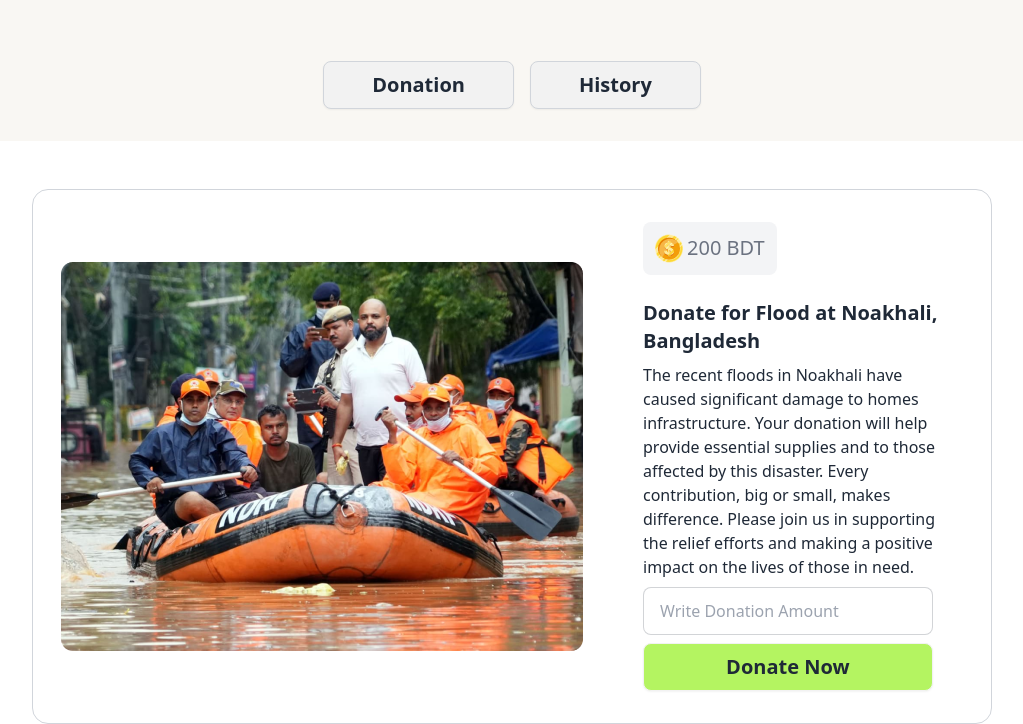
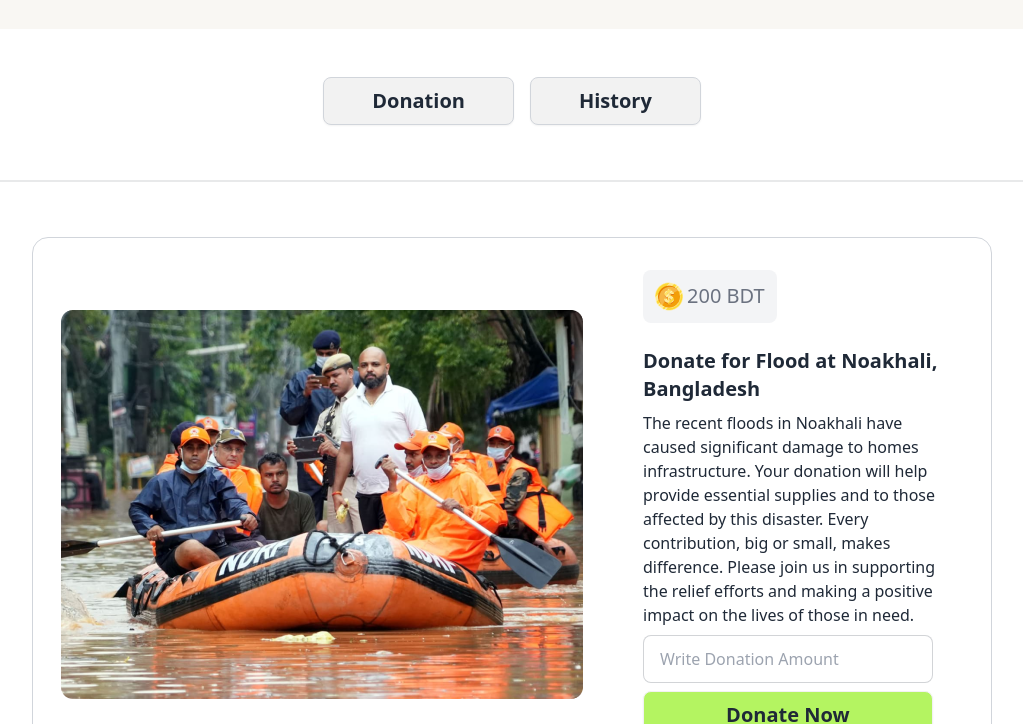
Before and after one commit to TamimReza-72/donation-website-repo, a plain HTML site: page index.html in a window 1280 px wide. Shown: the part 76-800 px from the top of the page, without its empty margins (128-1151 px from the left). Drawn offline with nearby package versions, Linux system fonts and the light colour scheme.

Commit message:
recorrected navbar section

```diff
--- a/index.html
+++ b/index.html
@@ -11,9 +11,9 @@
 </head>
 
 <body>
-  <header id="navbar" class=" bg-[#F9F7F3] sticky top-0 z-50 transition duration-300">
-    <div class="navbar pt-2 lg:pt-6 pb-8  ">
-      <div class="navbar-start pl-0 lg:pl-40">
+  <header id="navbar" class=" sticky top-0 z-50 transition duration-300">
+      <div  class="navbar pt-2 lg:pt-6 pb-8 bg-cover bg-[#F9F7F3]" >
+        <div class="navbar-start pl-0 lg:pl-40 ">
           <div>
             <button onclick="goToBlog()"
               class="btn p-3 lg:p-0 lg:px-8  text-xs lg:text-xl lg:font-semibold bg-[#B4F461] text-black ">Blog</button>
@@ -27,17 +27,21 @@
           <img class=" pl-2 w-8 lg:w-auto" src="assets/coin.png" alt="">
           <p class="text-xs lg:text-xl font-medium text-gray-500  "><span id="main-balance">20000</span> BDT</p>
         </div>
+
       </div>
-    <section class="flex justify-center space-x-4 mt-  py-8    ">
-
+      <div  class=" flex justify-center space-x-4 mt-4 py-8    ">
         <button id="donation-btn"
           class="btn px-6 lg:px-12 text-xl hover:bg-[#B4F461] border-gray-300 hover:font-bold hover:border-none">Donation</button>
         <button id="history-btn"
           class="btn px-6 lg:px-12 text-xl hover:bg-[#B4F461] border-gray-300 hover:font-bold hover:border-none">History</button>
-    </section>
+      </div>
   </header>
-  <main class="container mx-auto mt-12">
 
+
+
+  <main >
+    <div class="divider"></div>
+    <div class="container mx-auto mt-12">
       <!-- donation -->
     <div id="donation">
       <!-- card-1  -->
@@ -180,16 +184,26 @@
     <div id="history" class="hidden mt-24 mb-[560px]">
 
     </div>
+    </div>
+
   </main>
   <footer class=" bg-[#F9F7F3] p-28  ">
   </footer>
   <script>
     window.addEventListener('scroll', function () {
-      var navbar = document.getElementById('navbar');
+      const navbar = document.getElementById('navbar');
       if (window.scrollY > 50) {
         navbar.classList.add('bg-opacity-50', 'backdrop-blur-lg');
       } else {
         navbar.classList.remove('bg-opacity-50', 'backdrop-blur-lg');
+      }
+    });
+    window.addEventListener('scroll', function () {
+      const navbar2 = document.getElementById('navbar-2');
+      if (window.scrollY > 50) {
+        navbar2.classList.add('bg-opacity-50', 'backdrop-blur-lg');
+      } else {
+        navbar2.classList.remove('bg-opacity-50', 'backdrop-blur-lg');
       }
     });
   </script>
--- a/js/add.js
+++ b/js/add.js
@@ -103,5 +103,3 @@ document.getElementById('btn-3').addEventListener('click',function(event){
  document.getElementById('my_modal_6').classList.add('hidden')
    }
     })
-
-    // ****************
```
Also changed, not shown: blog.html (+2 -1 lines). Lines whose indentation alone changed are shown as unchanged.
